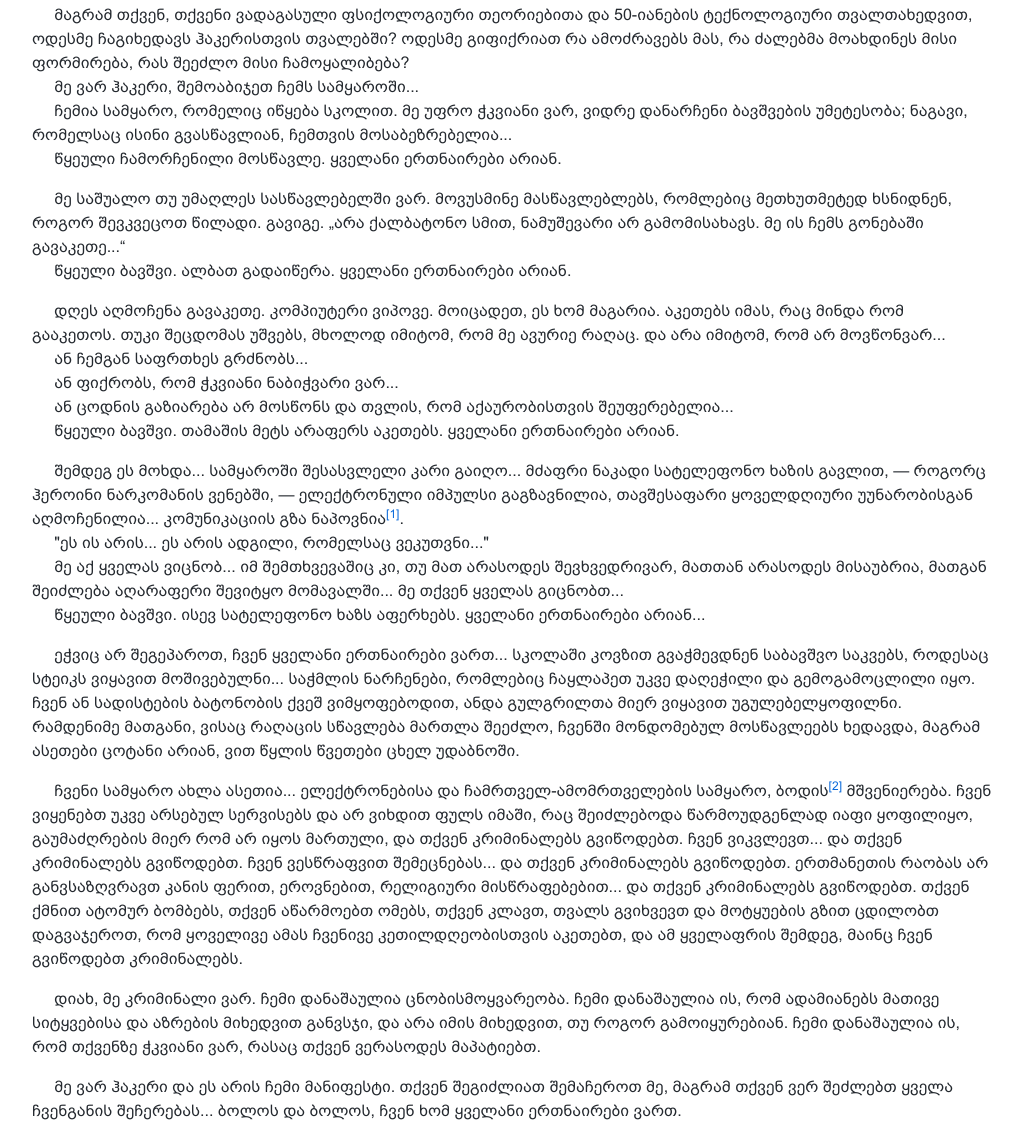
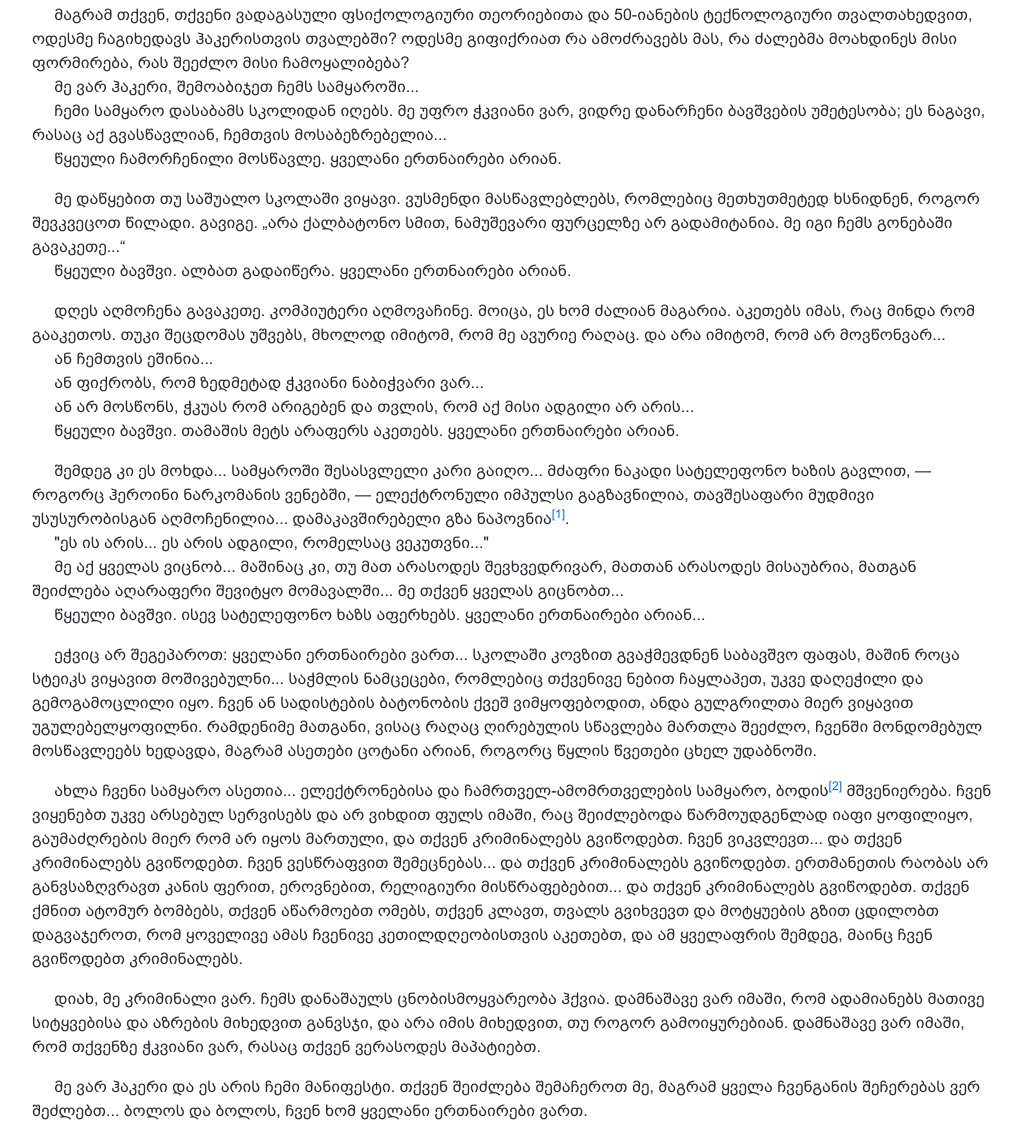
Before and after one commit to davidkadaria/hacker-manifesto, a plain HTML site: page index.html in a window 1280 px wide. Shown: the part 291-1417 px from the top of the page, without its empty margins (128-1150 px from the left). Drawn offline with Linux system fonts and the light colour scheme.

Commit message:
Edited the whole text

```diff
--- a/index.html
+++ b/index.html
@@ -1168,30 +1168,30 @@
       საბანკო სისტემაში უნებართვოდ შეღწევისთვის დააკავეს“...<br>     წყეული ბავშვები. ყველანი ერთნაირები არიან.</p>
     <p>     მაგრამ თქვენ, თქვენი ვადაგასული ფსიქოლოგიური თეორიებითა და 50-იანების ტექნოლოგიური თვალთახედვით, ოდესმე
       ჩაგიხედავს ჰაკერისთვის თვალებში? ოდესმე გიფიქრიათ რა ამოძრავებს მას, რა ძალებმა მოახდინეს მისი ფორმირება, რას
-      შეეძლო მისი ჩამოყალიბება?<br>     მე ვარ ჰაკერი, შემოაბიჯეთ ჩემს სამყაროში...<br>     ჩემია სამყარო, რომელიც
-      იწყება სკოლით. მე უფრო ჭკვიანი ვარ, ვიდრე დანარჩენი ბავშვების უმეტესობა; ნაგავი, რომელსაც ისინი გვასწავლიან,
+      შეეძლო მისი ჩამოყალიბება?<br>     მე ვარ ჰაკერი, შემოაბიჯეთ ჩემს სამყაროში...<br>     ჩემი სამყარო დასაბამს სკოლიდან იღებს.
+      მე უფრო ჭკვიანი ვარ, ვიდრე დანარჩენი ბავშვების უმეტესობა; ეს ნაგავი, რასაც აქ გვასწავლიან,
       ჩემთვის მოსაბეზრებელია...<br>     წყეული ჩამორჩენილი მოსწავლე. ყველანი ერთნაირები არიან.</p>
-    <p>     მე საშუალო თუ უმაღლეს სასწავლებელში ვარ. მოვუსმინე მასწავლებლებს, რომლებიც მეთხუთმეტედ ხსნიდნენ, როგორ
-      შევკვეცოთ წილადი. გავიგე. „არა ქალბატონო სმით, ნამუშევარი არ გამომისახავს. მე ის ჩემს გონებაში
+    <p>     მე დაწყებით თუ საშუალო სკოლაში ვიყავი. ვუსმენდი მასწავლებლებს, რომლებიც მეთხუთმეტედ ხსნიდნენ, როგორ
+      შევკვეცოთ წილადი. გავიგე. „არა ქალბატონო სმით, ნამუშევარი ფურცელზე არ გადამიტანია. მე იგი ჩემს გონებაში
       გავაკეთე...“<br>     წყეული ბავშვი. ალბათ გადაიწერა. ყველანი ერთნაირები არიან.</p>
-    <p>     დღეს აღმოჩენა გავაკეთე. კომპიუტერი ვიპოვე. მოიცადეთ, ეს ხომ მაგარია. აკეთებს იმას, რაც მინდა რომ გააკეთოს.
-      თუკი შეცდომას უშვებს, მხოლოდ იმიტომ, რომ მე ავურიე რაღაც. და არა იმიტომ, რომ არ მოვწონვარ...<br>     ან ჩემგან
-      საფრთხეს გრძნობს...<br>     ან ფიქრობს, რომ ჭკვიანი ნაბიჭვარი ვარ...<br>     ან ცოდნის გაზიარება არ მოსწონს და
-      თვლის, რომ აქაურობისთვის შეუფერებელია...<br>     წყეული ბავშვი. თამაშის მეტს არაფერს აკეთებს. ყველანი ერთნაირები
+    <p>     დღეს აღმოჩენა გავაკეთე. კომპიუტერი აღმოვაჩინე. მოიცა, ეს ხომ ძალიან მაგარია. აკეთებს იმას, რაც მინდა რომ გააკეთოს.
+      თუკი შეცდომას უშვებს, მხოლოდ იმიტომ, რომ მე ავურიე რაღაც. და არა იმიტომ, რომ არ მოვწონვარ...<br>     ან ჩემთვის
+      ეშინია...<br>     ან ფიქრობს, რომ ზედმეტად ჭკვიანი ნაბიჭვარი ვარ...<br>     ან არ მოსწონს, ჭკუას რომ არიგებენ და
+      თვლის, რომ აქ მისი ადგილი არ არის...<br>     წყეული ბავშვი. თამაშის მეტს არაფერს აკეთებს. ყველანი ერთნაირები
       არიან.</p>
-    <p>     შემდეგ ეს მოხდა... სამყაროში შესასვლელი კარი გაიღო... მძაფრი ნაკადი სატელეფონო ხაზის გავლით, — როგორც
-      ჰეროინი ნარკომანის ვენებში, — ელექტრონული იმპულსი გაგზავნილია, თავშესაფარი ყოველდღიური უუნარობისგან აღმოჩენილია...
-      კომუნიკაციის გზა ნაპოვნია<sup><a href="#user-content-fn-1" id="user-content-fnref-1" data-footnote-ref=""
+    <p>     შემდეგ კი ეს მოხდა... სამყაროში შესასვლელი კარი გაიღო... მძაფრი ნაკადი სატელეფონო ხაზის გავლით, — როგორც
+      ჰეროინი ნარკომანის ვენებში, — ელექტრონული იმპულსი გაგზავნილია, თავშესაფარი მუდმივი უსუსურობისგან აღმოჩენილია...
+      დამაკავშირებელი გზა ნაპოვნია<sup><a href="#user-content-fn-1" id="user-content-fnref-1" data-footnote-ref=""
           aria-describedby="footnote-label">1</a></sup>.<br>     "ეს ის არის... ეს არის ადგილი, რომელსაც
-      ვეკუთვნი..."<br>     მე აქ ყველას ვიცნობ... იმ შემთხვევაშიც კი, თუ მათ არასოდეს შევხვედრივარ, მათთან არასოდეს
+      ვეკუთვნი..."<br>     მე აქ ყველას ვიცნობ... მაშინაც კი, თუ მათ არასოდეს შევხვედრივარ, მათთან არასოდეს
       მისაუბრია, მათგან შეიძლება აღარაფერი შევიტყო მომავალში... მე თქვენ ყველას გიცნობთ...<br>     წყეული ბავშვი. ისევ
       სატელეფონო ხაზს აფერხებს. ყველანი ერთნაირები არიან...</p>
-    <p>     ეჭვიც არ შეგეპაროთ, ჩვენ ყველანი ერთნაირები ვართ... სკოლაში კოვზით გვაჭმევდნენ საბავშვო საკვებს, როდესაც
-      სტეიკს ვიყავით მოშივებულნი... საჭმლის ნარჩენები, რომლებიც ჩაყლაპეთ უკვე დაღეჭილი და გემოგამოცლილი იყო. ჩვენ ან
+    <p>     ეჭვიც არ შეგეპაროთ: ყველანი ერთნაირები ვართ... სკოლაში კოვზით გვაჭმევდნენ საბავშვო ფაფას, მაშინ როცა
+      სტეიკს ვიყავით მოშივებულნი... საჭმლის ნამცეცები, რომლებიც თქვენივე ნებით ჩაყლაპეთ, უკვე დაღეჭილი და გემოგამოცლილი იყო. ჩვენ ან
       სადისტების ბატონობის ქვეშ ვიმყოფებოდით, ანდა გულგრილთა მიერ ვიყავით უგულებელყოფილნი. რამდენიმე მათგანი, ვისაც
-      რაღაცის სწავლება მართლა შეეძლო, ჩვენში მონდომებულ მოსწავლეებს ხედავდა, მაგრამ ასეთები ცოტანი არიან, ვით წყლის
+      რაღაც ღირებულის სწავლება მართლა შეეძლო, ჩვენში მონდომებულ მოსწავლეებს ხედავდა, მაგრამ ასეთები ცოტანი არიან, როგორც წყლის
       წვეთები ცხელ უდაბნოში.</p>
-    <p>     ჩვენი სამყარო ახლა ასეთია... ელექტრონებისა და ჩამრთველ-ამომრთველების სამყარო, ბოდის<sup><a
+    <p>     ახლა ჩვენი სამყარო ასეთია... ელექტრონებისა და ჩამრთველ-ამომრთველების სამყარო, ბოდის<sup><a
           href="#user-content-fn-2" id="user-content-fnref-2" data-footnote-ref=""
           aria-describedby="footnote-label">2</a></sup> მშვენიერება. ჩვენ ვიყენებთ უკვე არსებულ სერვისებს და არ ვიხდით
       ფულს იმაში, რაც შეიძლებოდა წარმოუდგენლად იაფი ყოფილიყო, გაუმაძღრების მიერ რომ არ იყოს მართული, და თქვენ
@@ -1200,11 +1200,11 @@
       თქვენ კრიმინალებს გვიწოდებთ. თქვენ ქმნით ატომურ ბომბებს, თქვენ აწარმოებთ ომებს, თქვენ კლავთ, თვალს გვიხვევთ და
       მოტყუების გზით ცდილობთ დაგვაჯეროთ, რომ ყოველივე ამას ჩვენივე კეთილდღეობისთვის აკეთებთ, და ამ ყველაფრის შემდეგ,
       მაინც ჩვენ გვიწოდებთ კრიმინალებს.</p>
-    <p>     დიახ, მე კრიმინალი ვარ. ჩემი დანაშაულია ცნობისმოყვარეობა. ჩემი დანაშაულია ის, რომ ადამიანებს მათივე
-      სიტყვებისა და აზრების მიხედვით განვსჯი, და არა იმის მიხედვით, თუ როგორ გამოიყურებიან. ჩემი დანაშაულია ის, რომ
+    <p>     დიახ, მე კრიმინალი ვარ. ჩემს დანაშაულს ცნობისმოყვარეობა ჰქვია. დამნაშავე ვარ იმაში, რომ ადამიანებს მათივე
+      სიტყვებისა და აზრების მიხედვით განვსჯი, და არა იმის მიხედვით, თუ როგორ გამოიყურებიან. დამნაშავე ვარ იმაში, რომ
       თქვენზე ჭკვიანი ვარ, რასაც თქვენ ვერასოდეს მაპატიებთ.</p>
-    <p>     მე ვარ ჰაკერი და ეს არის ჩემი მანიფესტი. თქვენ შეგიძლიათ შემაჩეროთ მე, მაგრამ თქვენ ვერ შეძლებთ ყველა
-      ჩვენგანის შეჩერებას... ბოლოს და ბოლოს, ჩვენ ხომ ყველანი ერთნაირები ვართ.</p>
+    <p>     მე ვარ ჰაკერი და ეს არის ჩემი მანიფესტი. თქვენ შეიძლება შემაჩეროთ მე, მაგრამ ყველა
+      ჩვენგანის შეჩერებას ვერ შეძლებთ... ბოლოს და ბოლოს, ჩვენ ხომ ყველანი ერთნაირები ვართ.</p>
     <section data-footnotes="" class="footnotes">
       <h2 class="sr-only" id="footnote-label"><a class="anchor" aria-hidden="true" tabindex="-1"
           href="#footnote-label"><span class="octicon octicon-link"></span></a>შენიშვნები</h2>
```
